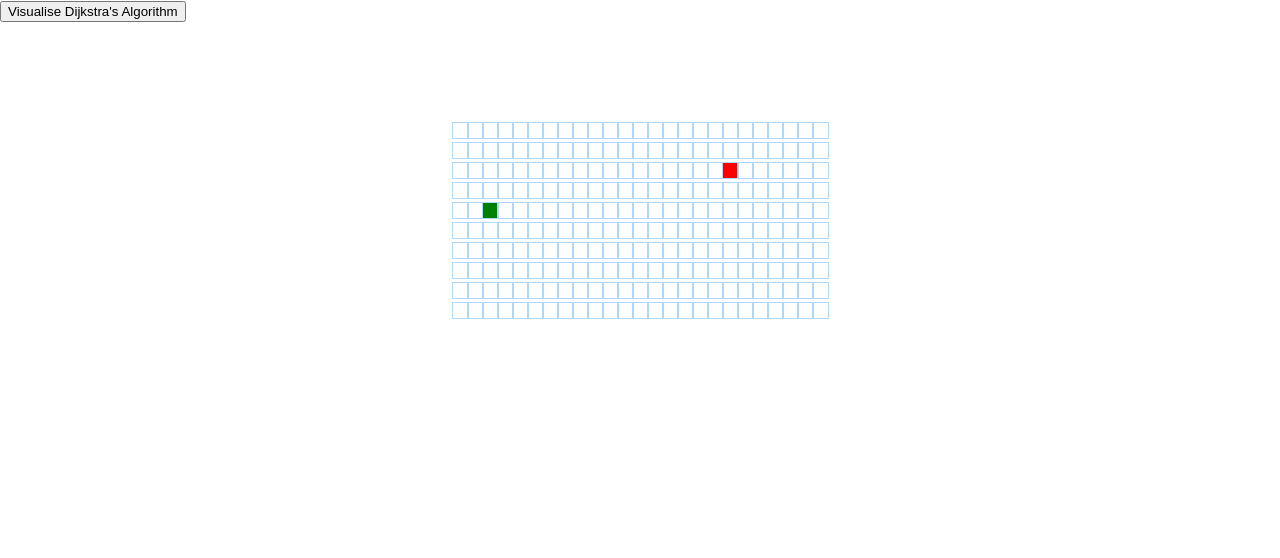
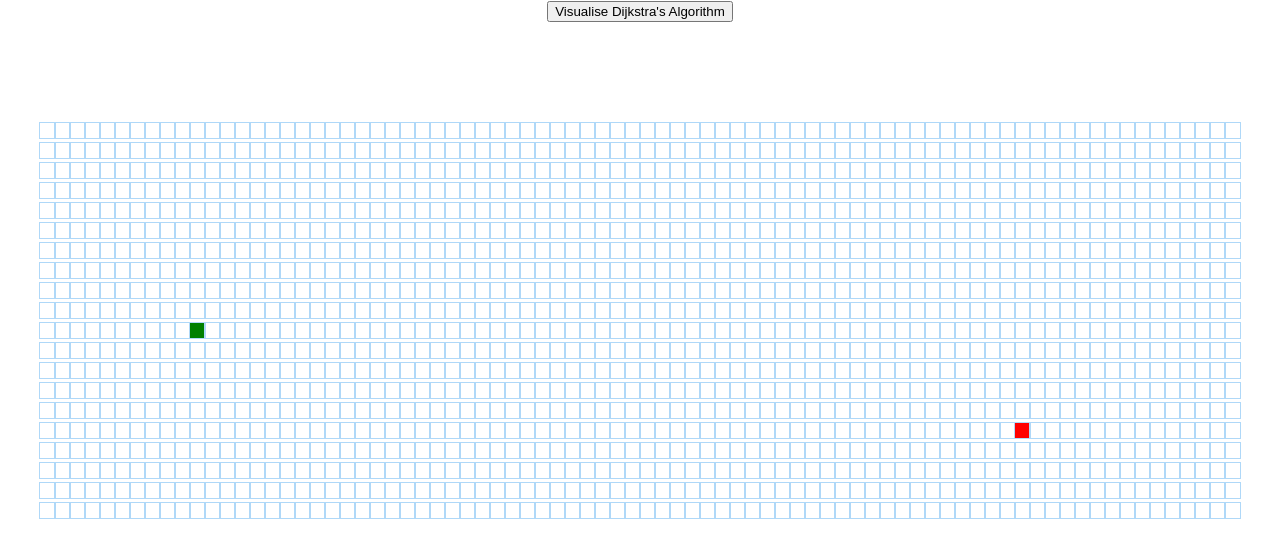
Before and after one commit to tomdaniels/pathfinder, a Next.js app: page / in a window 1280 px wide. Shown: the top 558 px of the page. Built offline with nearby package versions, Linux system fonts and the light colour scheme.

Commit message:
init visual dijk animation

```diff
--- a/src/algo/dijkstra.js
+++ b/src/algo/dijkstra.js
@@ -13,8 +13,8 @@ export function dijkstra(grid, startNode, finishNode) {
     if (closestNode.isWall) continue;
     // If the closest node is at a distance of infinity,
     // we must be trapped and should therefore stop.
-    if (closestNode.distance === Infinity) return visitedNodesInOrder;
-    closestNode.isVisited = true;
+    // if (closestNode.distance === Infinity) return visitedNodesInOrder;
+    // closestNode.isVisited = true;
     visitedNodesInOrder.push(closestNode);
     if (closestNode === finishNode) return visitedNodesInOrder;
     updateUnvisitedNeighbors(closestNode, grid);
--- a/src/components/node.js
+++ b/src/components/node.js
@@ -1,11 +1,13 @@
 import styles from "../styles/Node.module.css";
 
-export default function Node({ row, col, isStart, isFinish }) {
+export default function Node({ isStart, isFinish, isVisited }) {
   const extraClassName = isFinish
     ? styles.nodeFinish
     : isStart
     ? styles.nodeStart
+    : isVisited
+    ? styles.nodeVisited
     : "";
 
-  return <div className={`${styles.node} ${extraClassName}`}></div>;
+  return <div className={`${styles.node} ${extraClassName}`} />;
 }
--- a/src/pages/index.js
+++ b/src/pages/index.js
@@ -6,16 +6,16 @@ import Node from "../components/node";
 import styles from "../styles/Grid.module.css";
 
 // grid size
-const GRID_COL_LENGTH = 25; // 110;
-const GRID_ROW_LENGTH = 10; // 35;
+const GRID_COL_LENGTH = 80;
+const GRID_ROW_LENGTH = 20;
 
 // start node position
-const START_NODE_COL = 2;
-const START_NODE_ROW = 4;
+const START_NODE_COL = 10;
+const START_NODE_ROW = 10;
 
 // finish node position
-const FINISH_NODE_COL = 18;
-const FINISH_NODE_ROW = 2;
+const FINISH_NODE_COL = 65;
+const FINISH_NODE_ROW = 15;
 
 export default function PathFinder() {
   const [grid, setGrid] = useState([]);
@@ -38,15 +38,33 @@ export default function PathFinder() {
     setGrid(cells);
   }, []);
 
+  function animate(visitedNodes) {
+    for (let i = 0; i < visitedNodes.length; i++) {
+      setTimeout(() => {
+        const node = visitedNodes[i];
+        const _grid = grid.slice();
+        const _node = {
+          ...node,
+          isVisited: true,
+        };
+
+        console.log(grid[node.row][node.col]);
+
+        _grid[node.row][node.col] = _node;
+        setGrid(_grid);
+      }, 50 * i);
+    }
+  }
+
   function visualiseDijkstra() {
     const startNode = grid[START_NODE_ROW][START_NODE_COL];
     const finishNode = grid[FINISH_NODE_ROW][FINISH_NODE_COL];
     const visitedNodesInOrder = dijkstra(grid, startNode, finishNode);
-    console.log(visitedNodesInOrder);
+    animate(visitedNodesInOrder);
   }
 
   return (
-    <>
+    <div className={styles.container}>
       <button onClick={() => visualiseDijkstra()}>
         {"Visualise Dijkstra's Algorithm"}
       </button>
@@ -54,21 +72,19 @@ export default function PathFinder() {
         {grid.map((row, rowIdx) => (
           <div key={rowIdx}>
             {row.map((node, nodeIdx) => {
-              const { isStart, isFinish } = node;
+              const { isStart, isFinish, isVisited } = node;
               return (
-                <React.Fragment key={nodeIdx}>
-                  <Node
-                    // row={rowIdx}
-                    // col={nodeIdx}
-                    isStart={isStart}
-                    isFinish={isFinish}
-                  />
-                </React.Fragment>
+                <Node
+                  key={nodeIdx}
+                  isStart={isStart}
+                  isFinish={isFinish}
+                  isVisited={isVisited}
+                />
               );
             })}
           </div>
         ))}
       </div>
-    </>
+    </div>
   );
 }
--- a/src/styles/Grid.module.css
+++ b/src/styles/Grid.module.css
@@ -1,3 +1,7 @@
+.container {
+  text-align: center;
+}
+
 .grid {
   margin: 100px 0 0;
   text-align: center;
--- a/src/styles/Node.module.css
+++ b/src/styles/Node.module.css
@@ -12,3 +12,7 @@
 .nodeStart {
   background-color: green;
 }
+
+.nodeVisited {
+  background-color: blue;
+}
```
Also changed, not shown: src/styles/globals.css (line endings or trailing spaces).
